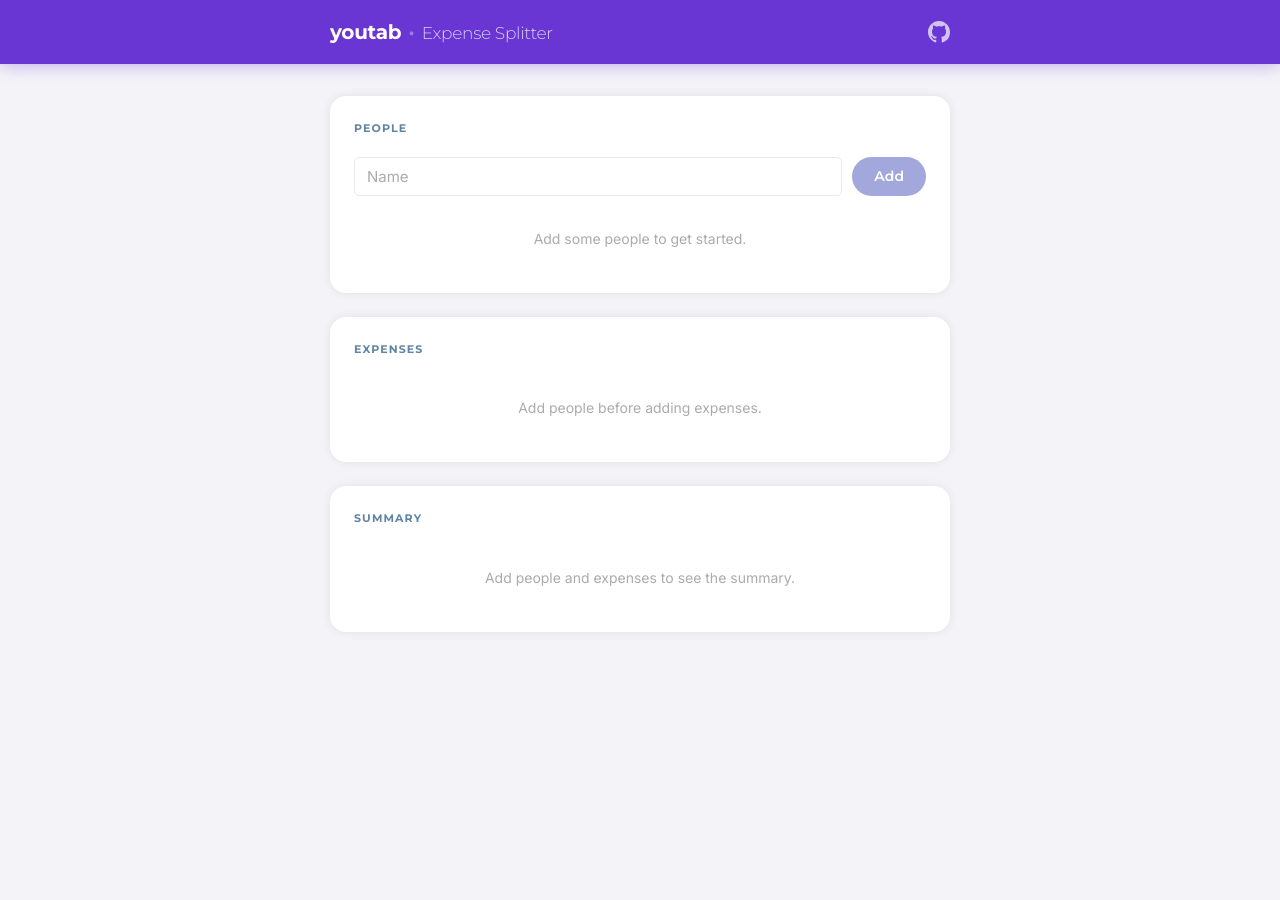
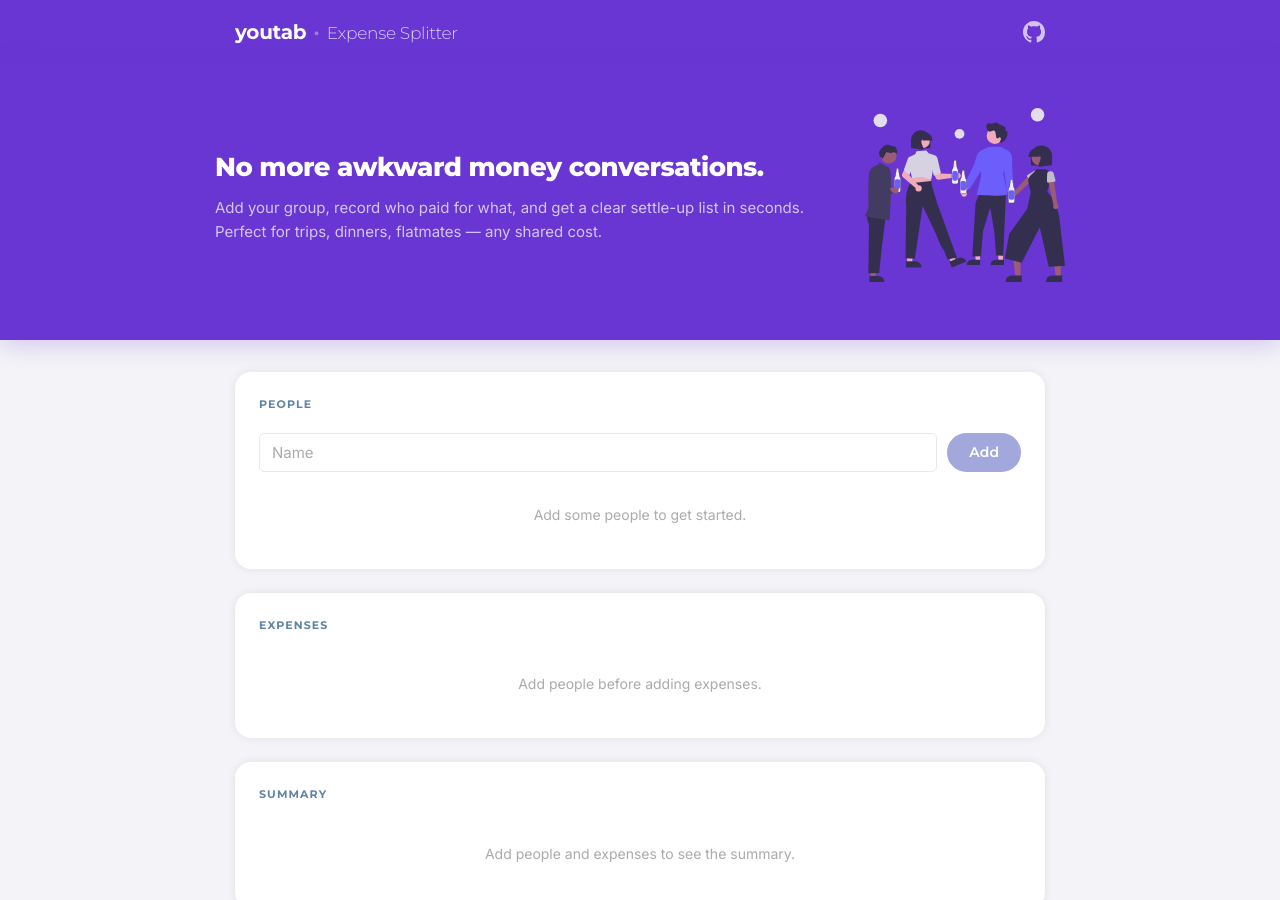
Before and after one commit to xelasrc/Youtap-Expense-Splitter, a React (Vite) app: page / in a window 1280 px wide. Shown: the top 900 px of the page. Before the commit the page ends 800 px from the top, so only its background shows below. Built offline with nearby package versions, Linux system fonts and the light colour scheme.

Commit message:
Style: purple hero section with tagline, description, and illustration

```diff
--- a/src/App.css
+++ b/src/App.css
@@ -5,7 +5,7 @@
 }
 
 .site-header__inner {
-  max-width: 660px;
+  max-width: 850px;
   margin: 0 auto;
   padding: 0 20px;
   height: 64px;
@@ -75,9 +75,59 @@
 
 /* ── Layout ──────────────────────────────────────────────── */
 .app {
-  max-width: 660px;
+  max-width: 850px;
   margin: 0 auto;
   padding: 32px 20px 64px;
+}
+
+.hero-section {
+  background: var(--accent);
+  padding: 44px 20px 52px;
+  box-shadow: 0 4px 24px rgba(105, 53, 211, 0.25);
+}
+
+.hero-inner {
+  max-width: 850px;
+  margin: 0 auto;
+  display: flex;
+  align-items: center;
+  gap: 32px;
+}
+
+.hero-left {
+  flex: 1;
+}
+
+.hero-tagline {
+  font-family: var(--font-heading);
+  font-size: 26px;
+  font-weight: 800;
+  color: #fff;
+  line-height: 1.25;
+  letter-spacing: -0.5px;
+  margin-bottom: 12px;
+}
+
+.hero-description {
+  font-size: 15px;
+  color: rgba(255, 255, 255, 0.72);
+  line-height: 1.65;
+}
+
+.hero-right {
+  flex: 0 0 130px;
+  display: flex;
+  justify-content: center;
+}
+
+.hero-image-placeholder {
+  width: 200px;
+  opacity: 0.9;
+}
+
+.hero-image-placeholder img {
+  width: 100%;
+  height: auto;
 }
 
 .app-main {
--- a/src/App.tsx
+++ b/src/App.tsx
@@ -1,4 +1,5 @@
 import { useState, useEffect } from 'react'
+import heroImage from './assets/hero-image.svg'
 import type { Person, Expense } from './settlement'
 import { PeoplePanel } from './components/PeoplePanel'
 import { ExpensePanel } from './components/ExpensePanel'
@@ -77,6 +78,22 @@ function App() {
           </div>
         </div>
       </header>
+      <div className="hero-section">
+        <div className="hero-inner">
+          <div className="hero-left">
+            <p className="hero-tagline">No more awkward money conversations.</p>
+            <p className="hero-description">
+              Add your group, record who paid for what, and get a clear settle-up list in seconds.
+              Perfect for trips, dinners, flatmates — any shared cost.
+            </p>
+          </div>
+          <div className="hero-right">
+            <div className="hero-image-placeholder">
+              <img src={heroImage} alt="" aria-hidden="true" />
+            </div>
+          </div>
+        </div>
+      </div>
       <div className="app">
         <main className="app-main">
           <PeoplePanel people={people} onAdd={addPerson} onRemove={removePerson} />
```
Also changed, not shown: src/assets/hero-image.svg (added).
